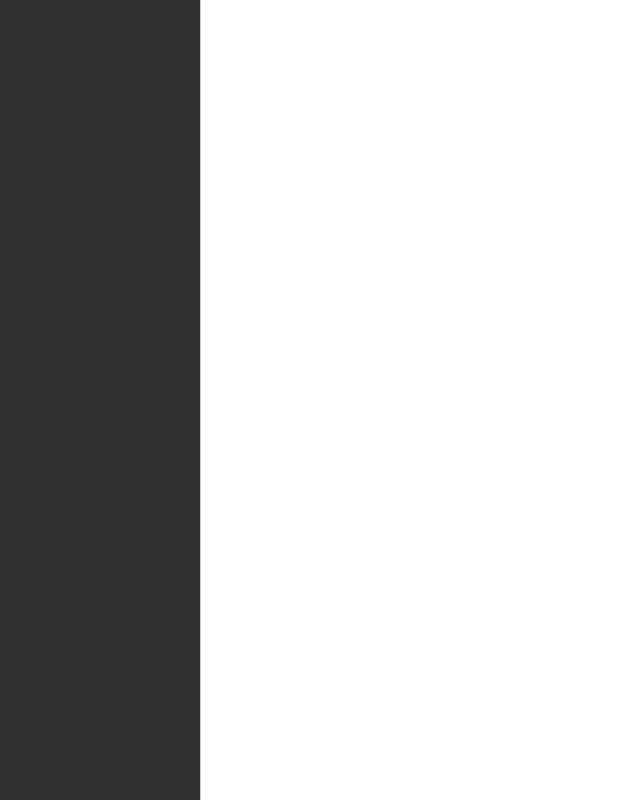
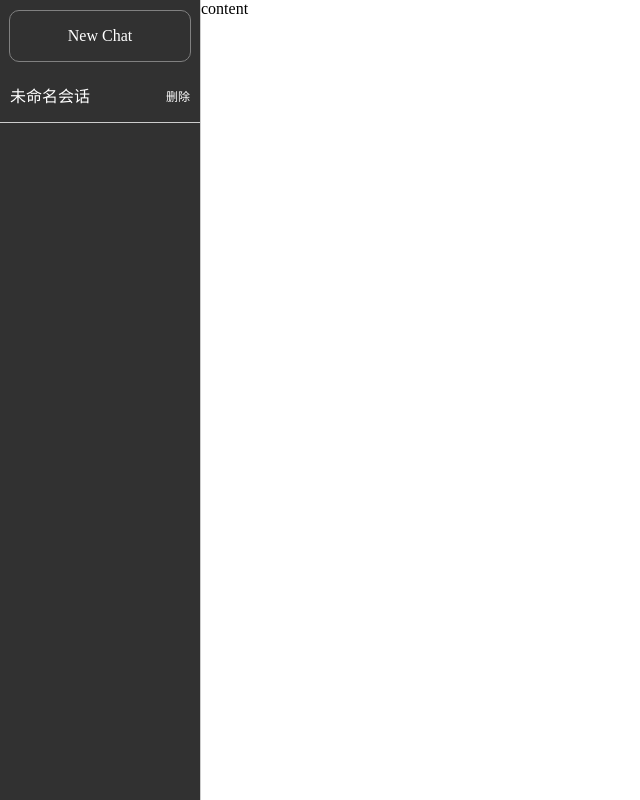
Before and after one commit to onlyGuo/free-chatgpt-public, a Vue app: page / in a window 1280 px wide. Shown: the whole page, without its empty margins (0-640 px from the left). Built offline with nearby package versions, Linux system fonts and the light colour scheme.

Commit message:
确定基本页面布局

```diff
--- a/src/App.vue
+++ b/src/App.vue
@@ -1,13 +1,16 @@
 <script setup>
+import glob from "./libs/glob.js";
+import ChatList from "./components/ChatList.vue";
+import Content from "./components/Content.vue";
 </script>
 
 <template>
   <div style="height: 100%">
       <div class="left">
-
+        <chat-list :conf="glob"></chat-list>
       </div>
       <div class="content">
-
+        <content></content>
       </div>
   </div>
 </template>
--- /dev/null
+++ b/src/components/ChatList.vue
@@ -0,0 +1,79 @@
+<script setup>
+const props = defineProps({
+    conf: {
+        type: Object,
+        default: {
+            chats: [
+                {
+                    title: '',
+                    messages: [
+                        {
+                            role: 'assistant',
+                            content: '你好',
+                        }
+                    ],
+                }
+            ]
+        }
+    }
+})
+</script>
+
+<template>
+<div style="calc(height: 100% - 10px)">
+    <div class="new-chat">New Chat</div>
+    <div class="list">
+        <div class="item" v-for="item in props.conf.chats">
+            <div class="title" v-text="item.title"></div>
+            <div class="delete">删除</div>
+        </div>
+    </div>
+</div>
+</template>
+
+<style scoped lang="less">
+.new-chat{
+    width: calc(100% - 20px);
+    height: 50px;
+    line-height: 50px;
+    text-align: center;
+    background-color: #313131;
+    color: white;
+    cursor: pointer;
+  border: gray solid 1px;
+  border-radius: 10px;
+  margin: 10px auto;
+    &:hover{
+        background-color: #ccc;
+        color: black;
+    }
+}
+.list {
+    width: 100%;
+    height: calc(100% - 100px);
+    overflow: auto;
+    color: white;
+    .item {
+        width: calc(100% - 20px);
+        height: 50px;
+        line-height: 50px;
+        padding: 0 10px;
+        border-bottom: 1px solid #ccc;
+        display: flex;
+        justify-content: space-between;
+        align-items: center;
+      cursor: pointer;
+      &:hover{
+        background-color: #ccc;
+        color: black;
+      }
+        .title {
+            font-size: 16px;
+        }
+        .delete {
+            font-size: 12px;
+        }
+    }
+
+}
+</style>
--- /dev/null
+++ b/src/components/Content.vue
@@ -0,0 +1,13 @@
+<script setup>
+
+</script>
+
+<template>
+<div>
+    content
+</div>
+</template>
+
+<style scoped lang="less">
+
+</style>
```
